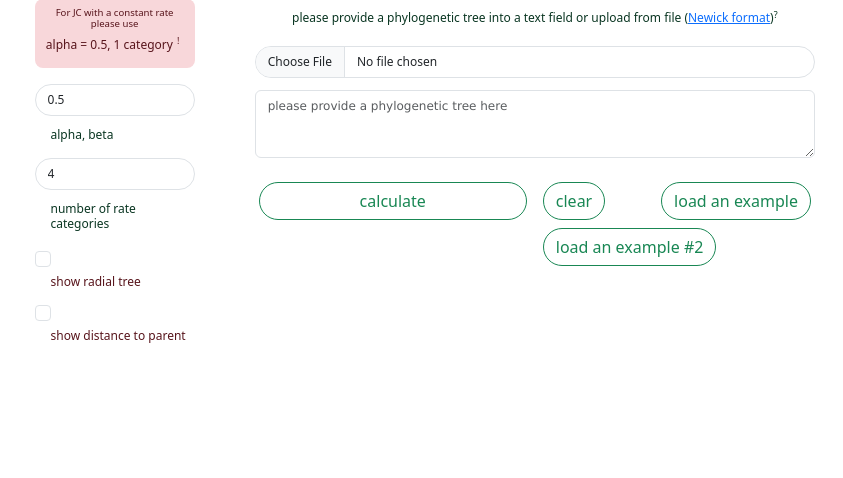
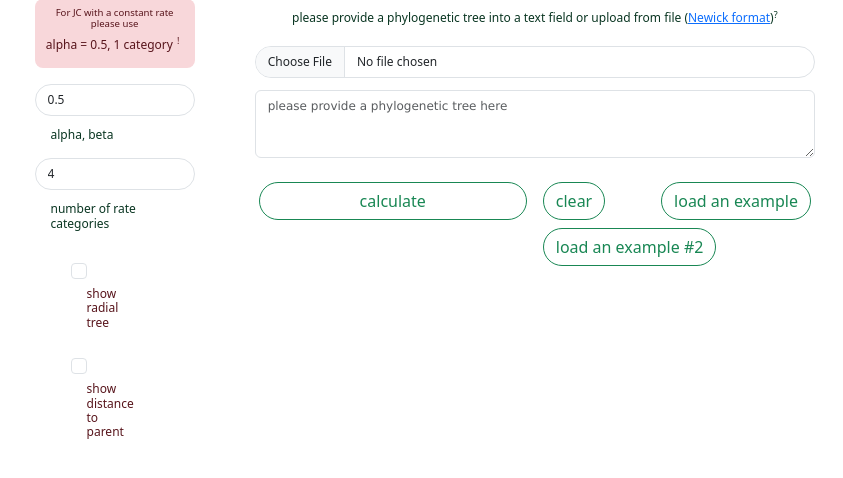
Before and after one commit to junior-iv/gloome, a Flask app: page / in a window 1280 px wide. Shown: the part 285-763 px from the top of the page, without its empty margins (437-1280 px from the left). Run offline with Flask 3, Linux system fonts and the light colour scheme; parts of the project's set-up code (start-up, migrations or seed data) failed here and were passed over.

Commit message:
5.25.25u

```diff
--- a/app/templates/index.html
+++ b/app/templates/index.html
@@ -50,12 +50,18 @@
             <input value="{{categories_quantity}}" id="categoriesQuantity" name="categoriesQuantity"
                    type="number" min="1" max="1000" step="1" class="form-control rounded-pill"/>
             <label for="categoriesQuantity" class="h7 text-start text-success-emphasis ms-3 mt-1 mb-2">number of rate categories</label>
-            <input value="1" id="isRadialTree" name="isRadialTree" onchange="reDrawPhylogeneticTree()"
-                   type="checkbox" class="form-check-input rounded-1"/>
-            <label for="isRadialTree" class="fw-medium h7 text-start text-danger-emphasis ms-3 mt-0 mb-1">show radial tree</label>
-            <input value="1" id="showDistanceToParent" name="showDistanceToParent" onchange="reDrawPhylogeneticTree()"
-                   type="checkbox" class="form-check-input rounded-1"/>
-            <label for="showDistanceToParent" class="fw-medium h7 text-start text-danger-emphasis ms-3 mt-0 mb-4">show distance to parent</label>
+            <div class="container gap-2 d-flex flex-column h-auto w-100 m-2">
+                <div class="container gap-2 d-flex flex-column h-auto w-50 m-1">
+                    <input value="1" id="isRadialTree" name="isRadialTree" onchange="reDrawPhylogeneticTree()"
+                           type="checkbox" class="form-check-input rounded-1"/>
+                    <label for="isRadialTree" class="fw-medium h7 text-start text-danger-emphasis ms-3 mt-0">show radial tree</label>
+                </div>
+                <div class="container gap-2 d-flex flex-column h-auto w-50 m-1">
+                    <input value="1" id="showDistanceToParent" name="showDistanceToParent" onchange="reDrawPhylogeneticTree()"
+                           type="checkbox" class="form-check-input rounded-1"/>
+                    <label for="showDistanceToParent" class="fw-medium h7 text-start text-danger-emphasis ms-3 mt-0">show distance to parent</label>
+                </div>
+            </div>
         </div>
         <div class="container gap-2 d-flex flex-column h-75 w-50 m-3">
             <label for="patternMSA" class="h7 text-success-emphasis my-2">please provide a phyletic pattern MSA into a text field or upload from file
```
